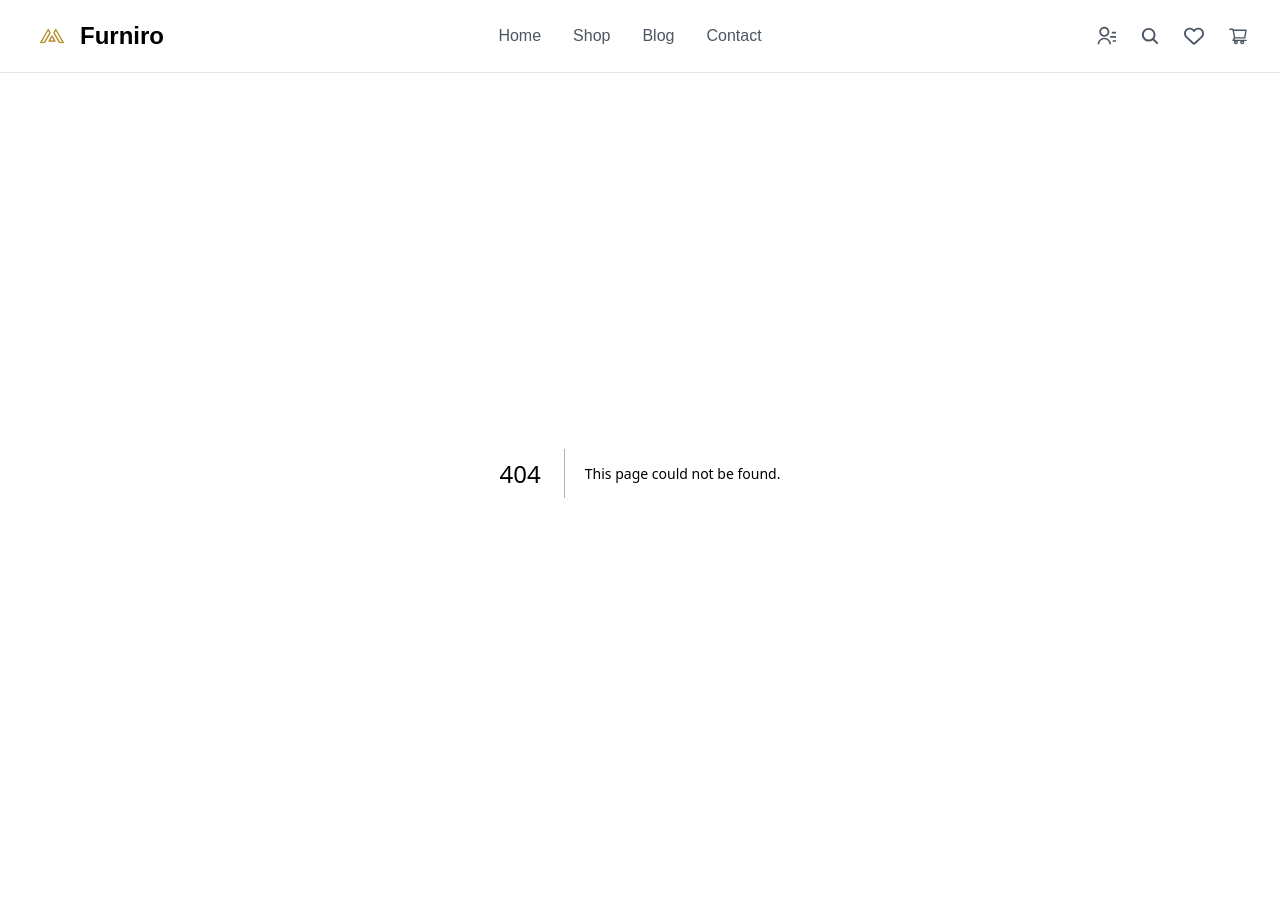
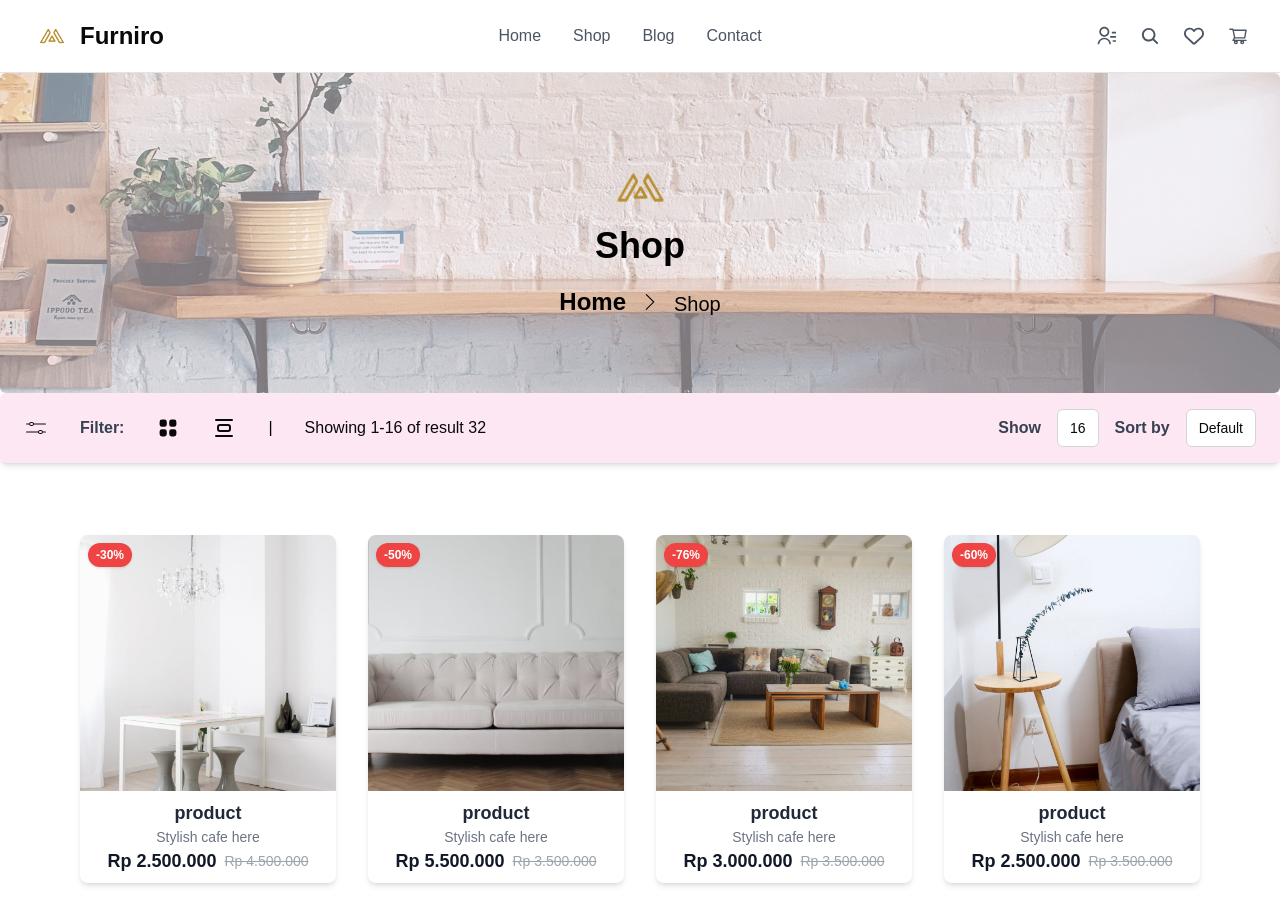
Before and after one commit to khani12335/hackthon, a Next.js app: page /shop in a window 1280 px wide. Before the commit this address had no page. Shown: the top 913 px of the page. Built offline with nearby package versions, Linux system fonts and the light colour scheme.

Commit message:
update-commit

```diff
--- /dev/null
+++ b/src/app/shop/page.tsx
@@ -0,0 +1,204 @@
+
+import { Button } from "@/components/ui/button";
+import Image from "next/image";
+import { SlArrowRight } from "react-icons/sl";
+import { HiViewGrid } from "react-icons/hi";
+import { TbLayoutDistributeHorizontal } from "react-icons/tb";
+import { CiSliderHorizontal } from "react-icons/ci";
+import React from "react";
+import ProductCard from "@/components/ProductCard";
+
+
+const Shop = () => {
+  const product = [
+    // Product data (you can update these with real data)
+    {
+      img: "img.1.png",
+      sale: "-30%",
+      pName: "product",
+      content: "Stylish cafe here",
+      price: "Rp 2.500.000",
+      disc: "Rp 4.500.000",
+    },
+    {
+      img: "img-2.png",
+      sale: "-50%",
+      pName: "product",
+      content: "Stylish cafe here",
+      price: "Rp 5.500.000",
+      disc: "Rp 3.500.000",
+    },
+    {
+      img: "img-3.jpg",
+      sale: "-76%",
+      pName: "product",
+      content: "Stylish cafe here",
+      price: "Rp 3.000.000",
+      disc: "Rp 3.500.000",
+    },
+    {
+      img: "img-4.png",
+      sale: "-60%",
+      pName: "product",
+      content: "Stylish cafe here",
+      price: "Rp 2.500.000",
+      disc: "Rp 3.500.000",
+    },
+    {
+      img: "img-4.png",
+      sale: "-60%",
+      pName: "product",
+      content: "Stylish cafe here",
+      price: "Rp 2.500.000",
+      disc: "Rp 3.500.000",
+    },
+    {
+      img: "img-4.png",
+      sale: "-60%",
+      pName: "product",
+      content: "Stylish cafe here",
+      price: "Rp 2.500.000",
+      disc: "Rp 3.500.000",
+    },
+    {
+      img: "img-4.png",
+      sale: "-60%",
+      pName: "product",
+      content: "Stylish cafe here",
+      price: "Rp 2.500.000",
+      disc: "Rp 3.500.000",
+    },
+    {
+      img: "img-4.png",
+      sale: "-60%",
+      pName: "product",
+      content: "Stylish cafe here",
+      price: "Rp 2.500.000",
+      disc: "Rp 3.500.000",
+    },
+    {
+      img: "img-4.png",
+      sale: "-60%",
+      pName: "product",
+      content: "Stylish cafe here",
+      price: "Rp 2.500.000",
+      disc: "Rp 3.500.000",
+    },
+    {
+      img: "img-4.png",
+      sale: "-60%",
+      pName: "product",
+      content: "Stylish cafe here",
+      price: "Rp 2.500.000",
+      disc: "Rp 3.500.000",
+    },
+    {
+      img: "img-4.png",
+      sale: "-60%",
+      pName: "product",
+      content: "Stylish cafe here",
+      price: "Rp 2.500.000",
+      disc: "Rp 3.500.000",
+    },
+    {
+      img: "img-4.png",
+      sale: "-60%",
+      pName: "product",
+      content: "Stylish cafe here",
+      price: "Rp 2.500.000",
+      disc: "Rp 3.500.000",
+    },
+    // More products as needed
+  ];
+
+  return (
+    <div className="h-screen w-full bg-slate-30">
+
+      {/* Background Image */}
+      <div className="relative w-full h-80">
+        <Image
+          src="/assest/img-18.jpg"
+          alt="shop"
+          layout="fill"
+          objectFit="cover"
+          className="rounded-md"
+        />
+        {/* Overlay Content */}
+        <div className="absolute inset-0 flex flex-col justify-center items-center text-center text-black bg-pink-50 bg-opacity-50">
+          <Image
+            src="/assest/logo.png" // Replace with the actual path to your image
+            alt="Logo"
+            width={77}
+            height={77}
+            className="mx-auto"
+          />
+          <h1 className="text-4xl font-bold">Shop</h1>
+          <p className="flex gap-4 mt-5">
+            <span className="text-black font-bold text-2xl">Home</span>
+            <span className="mt-2">
+              <SlArrowRight />
+            </span>
+            <span className="text-black text-xl mt-1">Shop</span>
+          </p>
+        </div>
+      </div>
+
+      {/* Filter and Sort Bar */}
+      <div className="flex flex-col md:flex-row justify-between items-center bg-pink-100 shadow-md rounded-md py-4 px-6 mb-8">
+        <div className="flex items-center gap-8">
+          <span>
+            <CiSliderHorizontal className="h-6 w-6" />
+          </span>
+          <span className="font-semibold text-gray-700">Filter:</span>
+          <span>
+            <HiViewGrid className="h-6 w-6" />
+          </span>
+          <span>
+            <TbLayoutDistributeHorizontal className="h-6 w-6" />
+          </span>
+          <span className="text-black">|</span>
+          <span>Showing 1-16 of result 32</span>
+        </div>
+        <div className="flex items-center gap-4 mt-4 md:mt-0">
+          <span className="font-semibold text-gray-700">Show</span>
+          <div className="border border-gray-300 bg-white rounded-md px-3 py-2 text-sm focus:outline-none">
+            <p>16</p>
+          </div>
+          <span className="font-semibold text-gray-700">Sort by</span>
+          <div className="border border-gray-300 bg-white rounded-md px-3 py-2 text-sm focus:outline-none">
+            <p>Default</p>
+          </div>
+        </div>
+      </div>
+
+      {/* Product Grid */}
+      <div className="py-10 px-4 md:px-16 lg:px-20">
+        <div className="grid grid-cols-1 sm:grid-cols-2 lg:grid-cols-3 xl:grid-cols-4 gap-8">
+          {product.map((item, i) => (
+            <ProductCard key={i} item={item} />
+          ))}
+        </div>
+      </div>
+
+      {/* Pagination */}
+      <div className="flex justify-center items-center mt-8 gap-8">
+        <Button className="h-10 w-10 rounded-md bg-yellow-500 text-white hover:bg-yellow-600">
+          1
+        </Button>
+        <Button className="h-10 w-10 rounded-md bg-pink-200 text-gray-600 mx-2 hover:bg-pink-400">
+          2
+        </Button>
+        <Button className="h-10 w-10 rounded-md bg-pink-200 text-gray-600 mx-2 hover:bg-pink-400">
+          3
+        </Button>
+        <Button className="h-10 w-10 rounded-md bg-pink-200 text-gray-600 hover:bg-pink-400">
+          Next
+        </Button>
+      </div>
+
+
+    </div>
+  );
+};
+
+export default Shop;
--- /dev/null
+++ b/src/components/ProductCard.tsx
@@ -0,0 +1,94 @@
+import React from "react";
+import Image from "next/image";
+import { IoMdShare } from "react-icons/io";
+import { FaArrowRightArrowLeft, FaRegHeart } from "react-icons/fa6";
+import { Button } from "./ui/button";
+import Link from "next/link";
+
+const ProductCard = ({
+  item,
+}: {
+  item: {
+    img: string;
+    sale?: string;
+    pName: string;
+    content: string;
+    price: string;
+    disc?: string;
+  };
+}) => {
+  return (
+    <div className="relative group w-full bg-white rounded-lg shadow-md overflow-hidden">
+  {/* Product Image */}
+  <div className="relative">
+    <Image
+      src={`/assest/${item.img}`}
+      alt={`${item.pName} image`}
+      width={1024}
+      height={1024}
+      className="object-cover w-full h-64"
+    />
+    {/* Sale Badge */}
+    {item.sale && (
+      <div className="absolute top-2 left-2 bg-red-500 text-white text-xs font-bold rounded-full px-2 py-1 shadow">
+        {item.sale}
+      </div>
+    )}
+  </div>
+
+  {/* Overlay */}
+  <div className="absolute inset-0 bg-black bg-opacity-40 flex flex-col justify-center items-center opacity-0 group-hover:opacity-100 transition-opacity duration-300">
+    <Link href="/shop/product">
+      <Button
+        className="bg-white text-black font-semibold px-4 py-2 hover:bg-gray-200"
+        aria-label="Add to Cart"
+      >
+        Add to Cart
+      </Button>
+    </Link>
+    {/* Share, Compare, Like Section */}
+    <div className="flex justify-between items-center mt-4 gap-4">
+      <Button
+        className="flex items-center gap-1 bg-transparent text-white"
+        aria-label="Share"
+      >
+        <IoMdShare />
+        <span>Share</span>
+      </Button>
+      <Button
+        className="flex items-center gap-1 bg-transparent text-white"
+        aria-label="Compare"
+      >
+        <FaArrowRightArrowLeft />
+        <span>Compare</span>
+      </Button>
+      <Button
+        className="flex items-center gap-1 bg-transparent text-white"
+        aria-label="Like"
+      >
+        <FaRegHeart />
+        <span>Like</span>
+      </Button>
+    </div>
+  </div>
+
+  {/* Product Details */}
+  <div className="px-4 py-2 text-center">
+    <h3 className="font-bold text-lg text-gray-800">{item.pName}</h3>
+    <p className="text-gray-500 text-sm">{item.content}</p>
+    {/* Price Section */}
+    <div className="flex items-center justify-center space-x-2">
+      <span className="text-lg font-bold text-gray-900">{item.price}</span>
+      {item.disc && (
+        <span className="text-gray-400 line-through text-sm">
+          {item.disc}
+        </span>
+      )}
+    </div>
+  </div>
+</div>
+
+  );
+};
+
+export default ProductCard;
```
